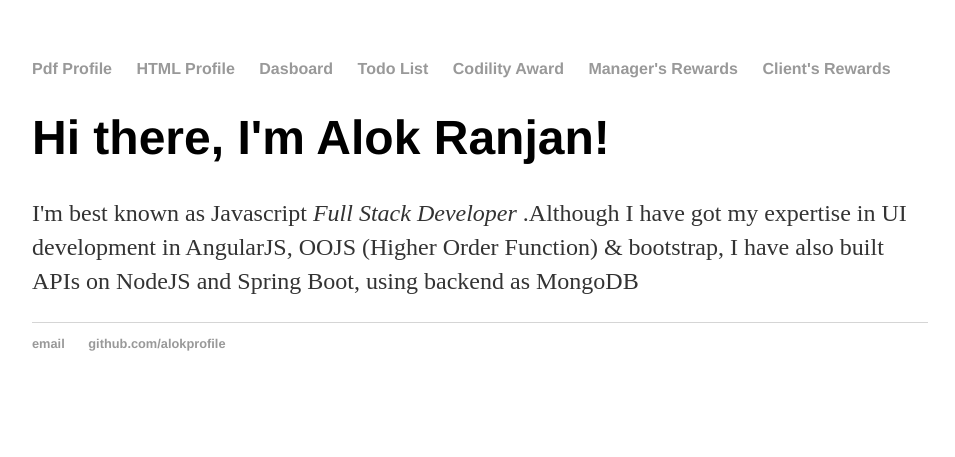
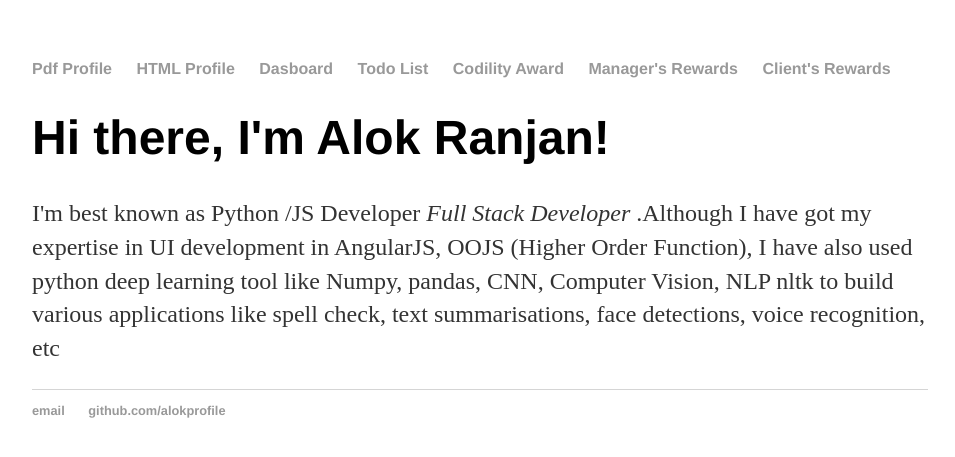
Before and after one commit to alokranjan04/alokranjan04.github.io, a Jekyll site: the page built from index.html, in a window 1280 px wide. Shown: the top 457 px of the page, without its empty margins (160-1115 px from the left). Built offline with Jekyll 4.4.1, drawn with Linux system fonts in a browser that asks for light colours; Markdown is read by kramdown in place of the engine named in the settings.

Commit message:
Added deep learning skills

```diff
--- a/index.html
+++ b/index.html
@@ -4,5 +4,5 @@ title: Alok Ranjan
 ---
 <div class="blurb">
 	<h1>Hi there, I'm Alok Ranjan!</h1>
-	<p>I'm best known as Javascript <em>Full Stack Developer</em> .Although I have got my expertise in UI development in AngularJS, OOJS (Higher Order Function) & bootstrap, I have also built APIs on NodeJS and Spring Boot, using backend as MongoDB </p>
+	<p>I'm best known as Python /JS Developer <em>Full Stack Developer</em> .Although I have got my expertise in UI development in AngularJS, OOJS (Higher Order Function), I have also used python deep learning tool like Numpy, pandas, CNN, Computer Vision, NLP nltk to build various applications like spell check, text summarisations, face detections, voice recognition, etc </p>
 </div><!-- /.blurb -->
```
